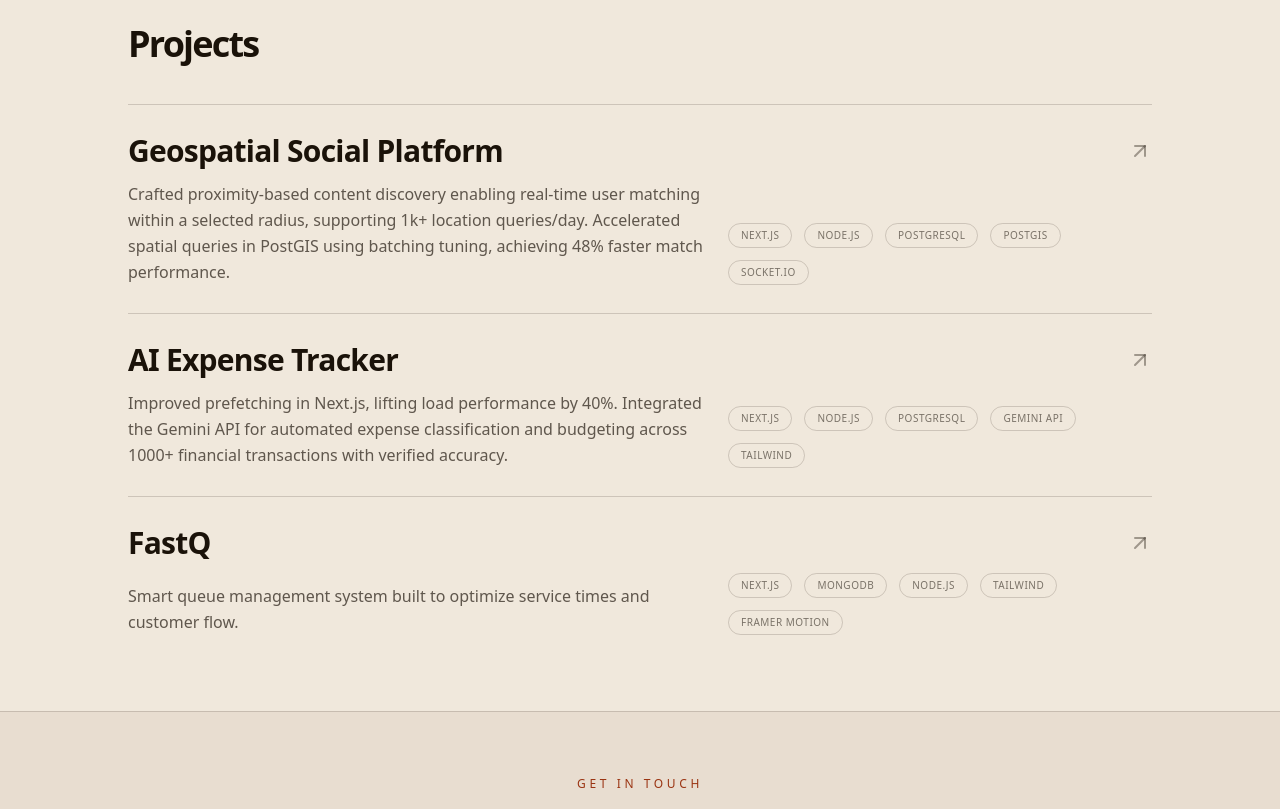
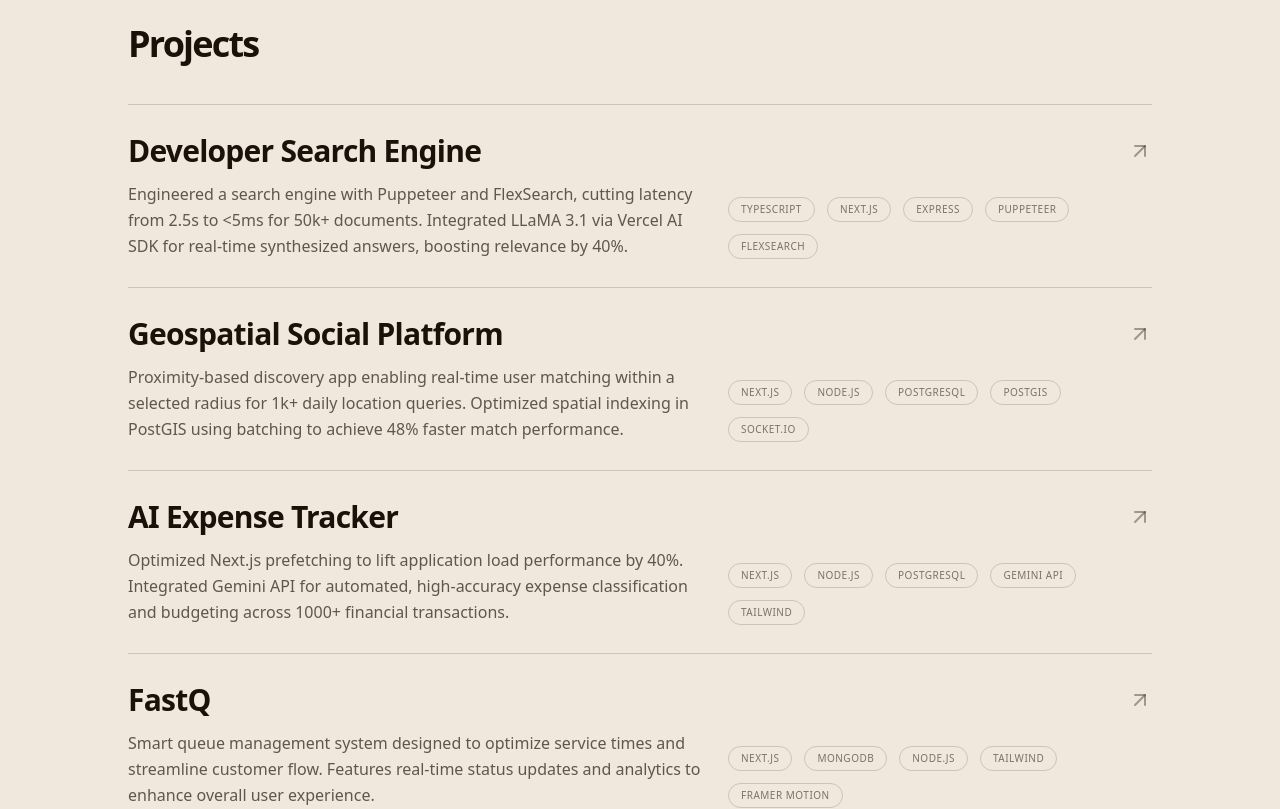
Before and after one commit to aakarsh12x/PortfolioV2, a Next.js app: page / in a window 1280 px wide. Shown: the part 4080-4889 px from the top of the page. Built offline with nearby package versions, Linux system fonts and the light colour scheme.

Commit message:
content: add Developer Search Engine and compact project descriptions

```diff
--- a/src/data/portfolio.ts
+++ b/src/data/portfolio.ts
@@ -91,20 +91,26 @@ export const SKILLS = [
 
 export const PROJECTS = [
     {
+        title: "Developer Search Engine",
+        desc: "Engineered a search engine with Puppeteer and FlexSearch, cutting latency from 2.5s to <5ms for 50k+ documents. Integrated LLaMA 3.1 via Vercel AI SDK for real-time synthesized answers, boosting relevance by 40%.",
+        tech: ["TypeScript", "Next.js", "Express", "Puppeteer", "FlexSearch"],
+        url: "https://trace-search-engine-ku6b.vercel.app/"
+    },
+    {
         title: "Geospatial Social Platform",
-        desc: "Crafted proximity-based content discovery enabling real-time user matching within a selected radius, supporting 1k+ location queries/day. Accelerated spatial queries in PostGIS using batching tuning, achieving 48% faster match performance.",
+        desc: "Proximity-based discovery app enabling real-time user matching within a selected radius for 1k+ daily location queries. Optimized spatial indexing in PostGIS using batching to achieve 48% faster match performance.",
         tech: ["Next.js", "Node.js", "PostgreSQL", "PostGIS", "Socket.IO"],
         url: "https://frontend-6sa6005p4-aakarsh12xs-projects.vercel.app"
     },
     {
         title: "AI Expense Tracker",
-        desc: "Improved prefetching in Next.js, lifting load performance by 40%. Integrated the Gemini API for automated expense classification and budgeting across 1000+ financial transactions with verified accuracy.",
+        desc: "Optimized Next.js prefetching to lift application load performance by 40%. Integrated Gemini API for automated, high-accuracy expense classification and budgeting across 1000+ financial transactions.",
         tech: ["Next.js", "Node.js", "PostgreSQL", "Gemini API", "Tailwind"],
         url: "https://money-map-fnl.vercel.app"
     },
     {
         title: "FastQ",
-        desc: "Smart queue management system built to optimize service times and customer flow.",
+        desc: "Smart queue management system designed to optimize service times and streamline customer flow. Features real-time status updates and analytics to enhance overall user experience.",
         tech: ["Next.js", "MongoDB", "Node.js", "Tailwind", "Framer Motion"],
         url: "https://fastq-ichy73kkw-aakarsh12xs-projects.vercel.app",
     }
```
